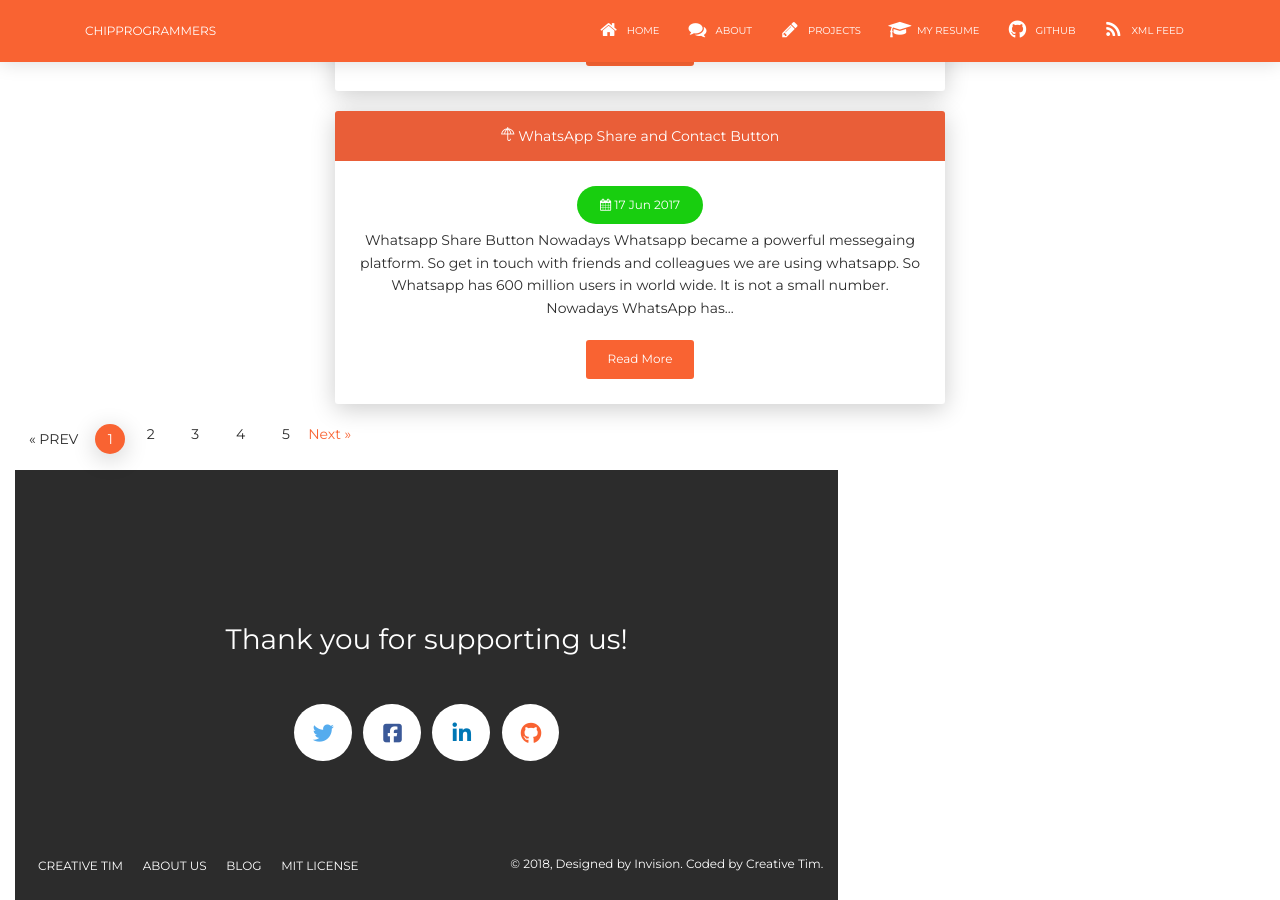
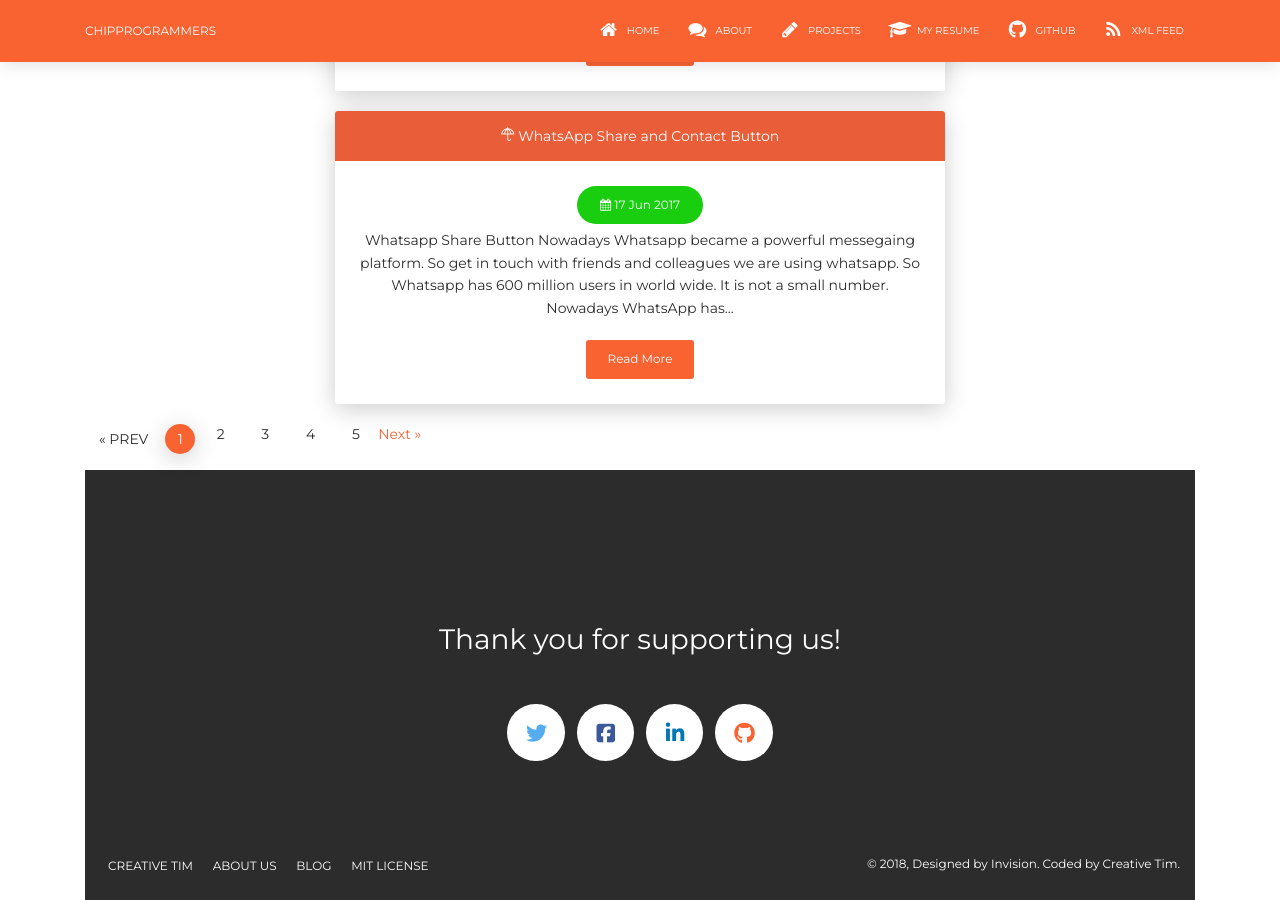
Before and after one commit to tip4programs/imbue, a Jekyll site: the page built from index.html, in a window 1280 px wide and 900 px high, scrolled down 1250 px. Built offline with Jekyll 4.4.1, drawn with Linux system fonts in a browser that asks for light colours; nearby versions of some CDN libraries; the list of posts is cut into pages by our own code.

Commit message:
Update index.html

```diff
--- a/index.html
+++ b/index.html
@@ -27,7 +27,7 @@ layout: main
      </div>
 </div>
     <!-- Pagination links -->
-<div class="text-center col-md-12 col-lg-8">
+<div class="container">
     <ul class="pagination pagination-primary">
     {% if paginator.total_pages == 1 %}
         <li class="page-item active">
```
